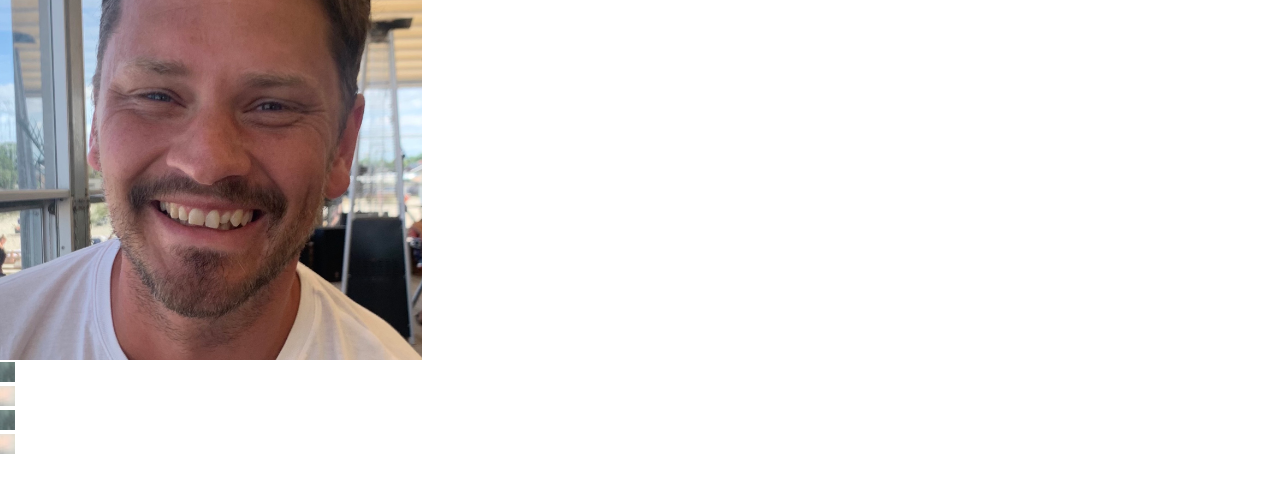
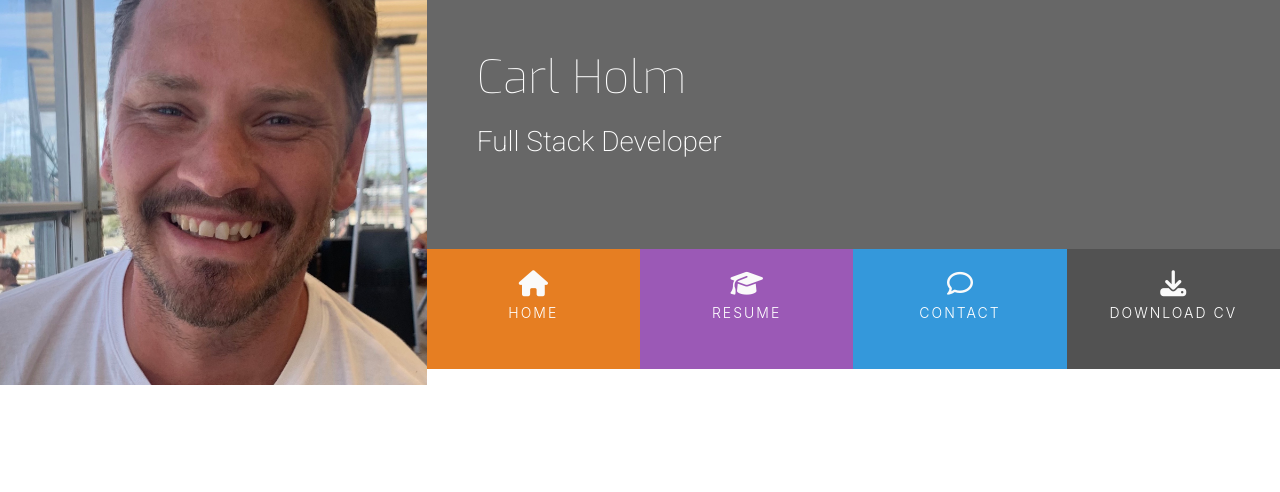
Before and after one commit to Callee84/presentation, a plain HTML site: page index.html in a window 1280 px wide. Drawn offline with nearby package versions, Linux system fonts and the light colour scheme.

Commit message:
Added and style navbar

```diff
--- a/assets/css/style.css
+++ b/assets/css/style.css
@@ -1,16 +1,107 @@
 /* Google Fonts */
 
 @import url('https://fonts.googleapis.com/css2?family=Roboto:100,200,300,400,500,600,700|Exo:100,200,300,400,500,600,700');
+
+/* ---------- Colors ----------*/
+
+.bg-color-name-title {
+    background-color: #676767;
+}
+
+.ui-menu-color-home {
+    background-color: #e67e22;
+}
+
+.ui-menu-color-resume {
+    background-color: #9b59b6;
+}
+
+.ui-menu-color-contact {
+    background-color: #3498db;
+}
+
+.ui-menu-color-download {
+    background-color: #525252;
+}
+
+/* ---------- Headings ----------*/
 
 header {
     margin: 0;
 }
 
+.heading {
+    margin-left: 50px;
+}
+
 .logo {
-    background: url(../images/cv_pic.jpg) no-repeat center;
+    background: url(../images/cv_pic.jpg);
+    background-position: center;
+    background-repeat: no-repeat;
+    background-size: cover;
     min-height: 360px;
-    background-size: cover;
     transition: all .5s ease-in-out;
     -moz-transition: all .5s ease-in-out;
     -webkit-transition: all .5s ease-in-out;
 }
+
+.name {
+    font-family: "Exo", sans-serif;
+    font-weight: 100;
+    font-size: 46px;
+    margin-top: 50px;
+    color: #fff;
+}
+
+.title {
+    font-family: "Roboto", sans-serif;
+    font-weight: 200;
+    font-size: 28px;
+    margin-top: 20px;
+    margin-bottom: 90px;
+    color: #fff;
+}
+
+.list-inline-item:not(:last-child) {
+    margin: 0;
+}
+
+.menucontainer {
+    font-size: 0;
+}
+
+#nav li {
+    font-size: 14px;
+    padding: 0;
+}
+
+.menuitem {
+    height: 120px;
+    text-align: center;
+    padding: 0;
+}
+
+.menuitem a {
+    width: 100%;
+    text-decoration: none;
+    color: #fff;
+    height: 120px;
+}
+
+.menuitem a i {
+    padding-top: 22px;
+    display: block;
+    color: #fafafa;
+    font-size: 26px;
+}
+
+.menuitem span {
+    display: block;
+    width: 100%;
+    padding-top: 5px;
+    text-align: center;
+    text-transform: uppercase;
+    font-size: 14px;
+    font-weight: 300;
+    letter-spacing: 2px;
+}
--- a/index.html
+++ b/index.html
@@ -11,12 +11,33 @@
 </head>
 <body>
     <header>
-        <div class="row">
-            <a href="index.html" class="col-md-4 logo">
-
-            </div>
-            <div class="col-md-4">
-
+        <div class="row no-gutters">
+            <a href="index.html" class="col-md-4 logo"></a>
+            <div class="col-md-8">
+                <div class="row no-gutters bg-color-name-title">
+                    <div class="col heading">
+                        <h1 class="name">Carl Holm</h1>
+                        <h2 class="title">Full Stack Developer</h2>
+                    </div>
+                </div>
+                <div class="row no-gutters">
+                    <div class="col">
+                        <ul id="nav" class="list-inline menucontainer">
+                            <li class="col-6 col-sm-3 ui-menu-color-home list-inline-item menuitem">
+                                <a href="#"><i class="fa fa-home" aria-hidden="true"></i><span>Home</span></a>
+                            </li>
+                            <li class="col-6 col-sm-3 ui-menu-color-resume list-inline-item menuitem">
+                                <a href="#"><i class="fa fa-graduation-cap" aria-hidden="true"></i><span>Resume</span></a>
+                            </li>
+                            <li class="col-6 col-sm-3 ui-menu-color-contact list-inline-item menuitem">
+                                <a href="#"><i class="fa fa-comment-o" aria-hidden="true"></i><span>Contact</span></a>
+                            </li>
+                            <li class="col-6 col-sm-3 ui-menu-color-download list-inline-item menuitem">
+                                <a href="#"><i class="fa fa-download" aria-hidden="true"></i><span>Download CV</span></a>
+                            </li>
+                        </ul>
+                    </div>
+                </div>
             </div>
         </div>
 
```
